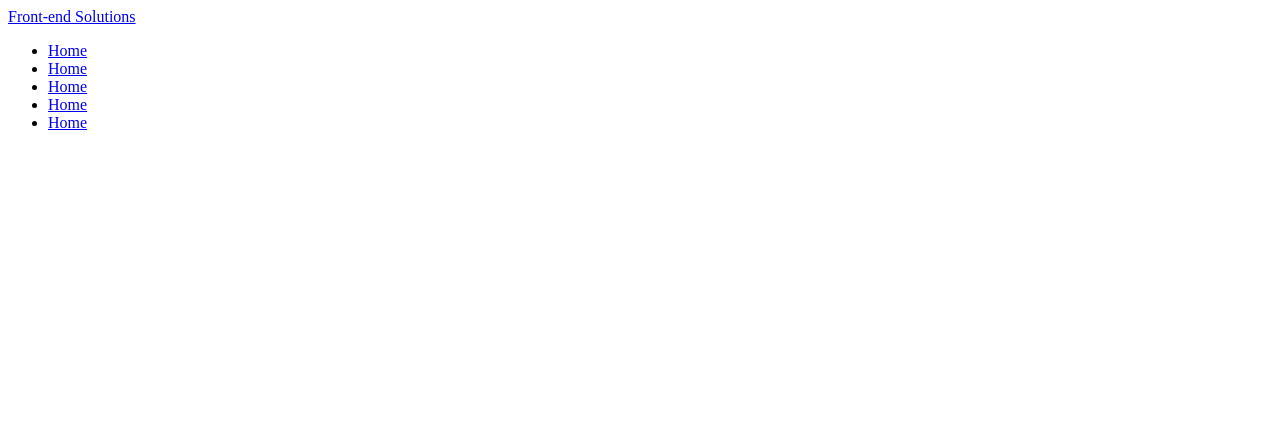
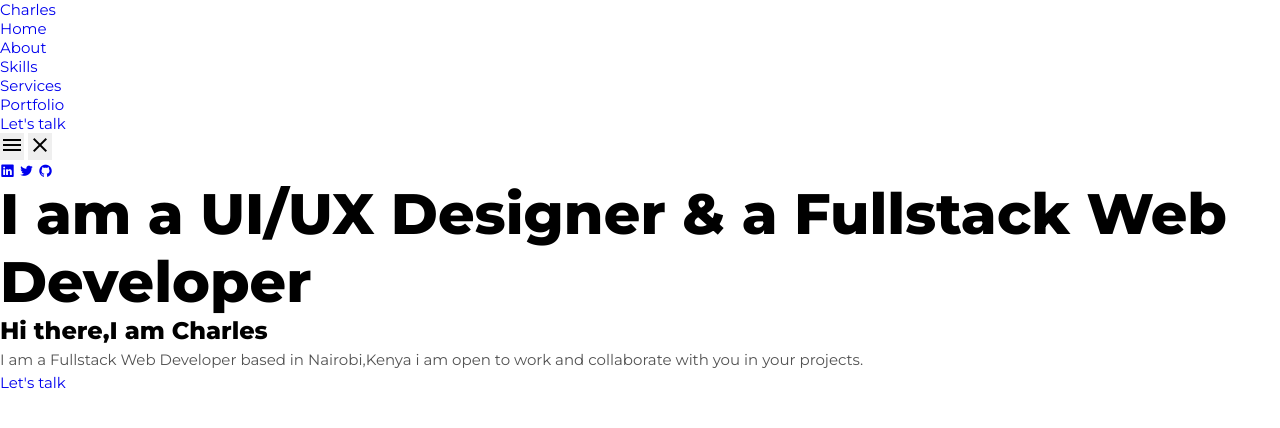
Before and after one commit to Charlesopuba/New-portfolio-website, a plain HTML site: page index.html in a window 1280 px wide. Drawn offline with nearby package versions, Linux system fonts and the light colour scheme.

Commit message:
styling and body

```diff
--- a/index.html
+++ b/index.html
@@ -6,21 +6,44 @@
     <meta name="viewport" content="width=device-width, initial-scale=1.0">
     <title>Charles Opuba</title>
     <link rel="stylesheet" href="styles.css">
+    <link href="https://fonts.googleapis.com/icon?family=Material+Icons+Sharp"
+    rel="stylesheet">
+    <link rel="preconnect" href="https://fonts.googleapis.com">
+<link rel="preconnect" href="https://fonts.gstatic.com" crossorigin>
+<link href="https://fonts.googleapis.com/css2?family=Montserrat:wght@300;400;500;600;800&display=swap" rel="stylesheet">
+<link rel="stylesheet" href="https://unicons.iconscout.com/release/v4.0.0/css/line.css">
 </head>
 <body>
     <nav>
         <div class="container">
-            <a href="#">Front-end Solutions</a>
+            <a href="#">Charles</a>
             <ul>
                 <li><a href="#">Home</a></li>
-                <li><a href="#">Home</a></li>
-                <li><a href="#">Home</a></li>
-                <li><a href="#">Home</a></li>
-                <li><a href="#">Home</a></li>
+                <li><a href="#about">About</a></li>
+                <li><a href="#skills">Skills</a></li>
+                <li><a href="#services">Services</a></li>
+                <li><a href="#portfolio">Portfolio</a></li>
+                <li><a href="#contact">Let's talk</a></li>
             </ul>
+            <button><span class="material-icons-sharp">menu</span></button>
+            <button><span class="material-icons-sharp">close</span></button>
         </div>
+
 
     </nav>
 
+    <section class="landing">
+        <div class="container">
+            <div class="socials">
+                <a href="https://linkedin.com" target="_blank"><i class="uil uil-linkedin"></i></a>
+                <a href="https://twitter.com" target="_blank"><i class="uil uil-twitter"></i></a>
+                <a href="https://github.com" target="_blank"><i class="uil uil-github"></i></a>
+            </div>
+            <div class="info">
+                <h1>I am a UI/UX Designer & a Fullstack Web Developer</h1>
+                <h3>Hi there,I am Charles</h3>
+                <p>I am a Fullstack Web Developer based in Nairobi,Kenya i am open to work and collaborate with you in your projects.</p>
+                <a href="#contact" class="btn btn-primary">Let's talk</a>
+
 </body>
 </html>
--- a/styles.css
+++ b/styles.css
@@ -0,0 +1,58 @@
+
+/* Root variable */
+:root{
+    --color-white:#fff;
+    --color-light:#f4f4f4;
+    --color-dark:#525252;
+    --color-primary:#f24e1e;
+    --color-primary-light: hsl(14,89%,53%,12%);
+    --color-success:#29f5a6;
+    --color-warning:#ffce31;
+    --color-black:#000000;
+
+    --transition:all 300ms ease;
+
+}
+
+*{
+    margin: 0;
+    padding: 0;
+    outline: 0;
+    border: 0;
+    box-sizing: border-box;
+    list-style: none;
+    text-decoration: none;
+}
+html{
+    font-size: 15px;
+    scroll-behavior: smooth;
+}
+
+body{
+    background:var(--color-white);
+    font-family: 'Montserrat', sans-serif;
+    color: var(--color-dark);
+    max-width: 100vw;
+}
+h1,h2,h3,h4,h5 {
+    color: var(--color-black);
+    line-height: 1.2;
+}
+h1{
+    font-size: 3.8rem;
+}
+h2{
+    font-size: 2.6rem;
+}
+h3{
+    font-size: 1.6rem;
+}
+h4{
+    font-size: 1.2rem;
+}
+h5{
+    font-size: 0.86rem;
+}
+p{
+    line-height: 1.8rem;
+}
```
